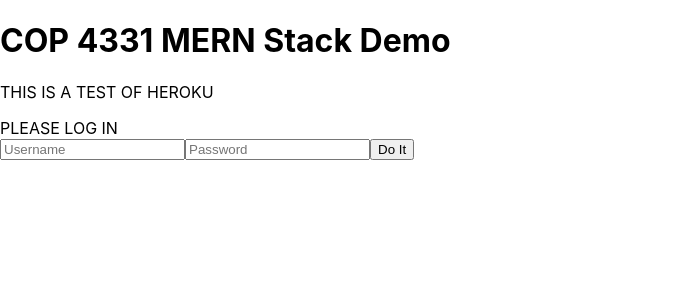
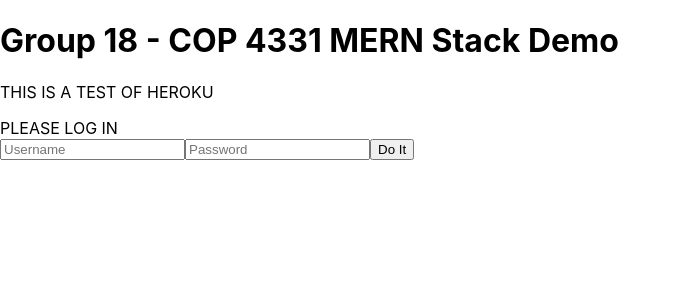
Before and after one commit to AlanFCMV/Group_18_Athena, a React (Create React App) app in the folder frontend/: page / in a window 1280 px wide. Shown: the top 300 px of the page, without its empty margins (0-681 px from the left). Built offline with nearby package versions, Linux system fonts and the light colour scheme.

Commit message:
Update PageTitle.js
Testing Heroku even more

```diff
--- a/frontend/src/components/PageTitle.js
+++ b/frontend/src/components/PageTitle.js
@@ -3,7 +3,7 @@
 function PageTitle()
 {
    return(
-     <h1 id="title">COP 4331 MERN Stack Demo</h1>
+     <h1 id="title">Group 18 - COP 4331 MERN Stack Demo</h1>
    );
 };
 
```
